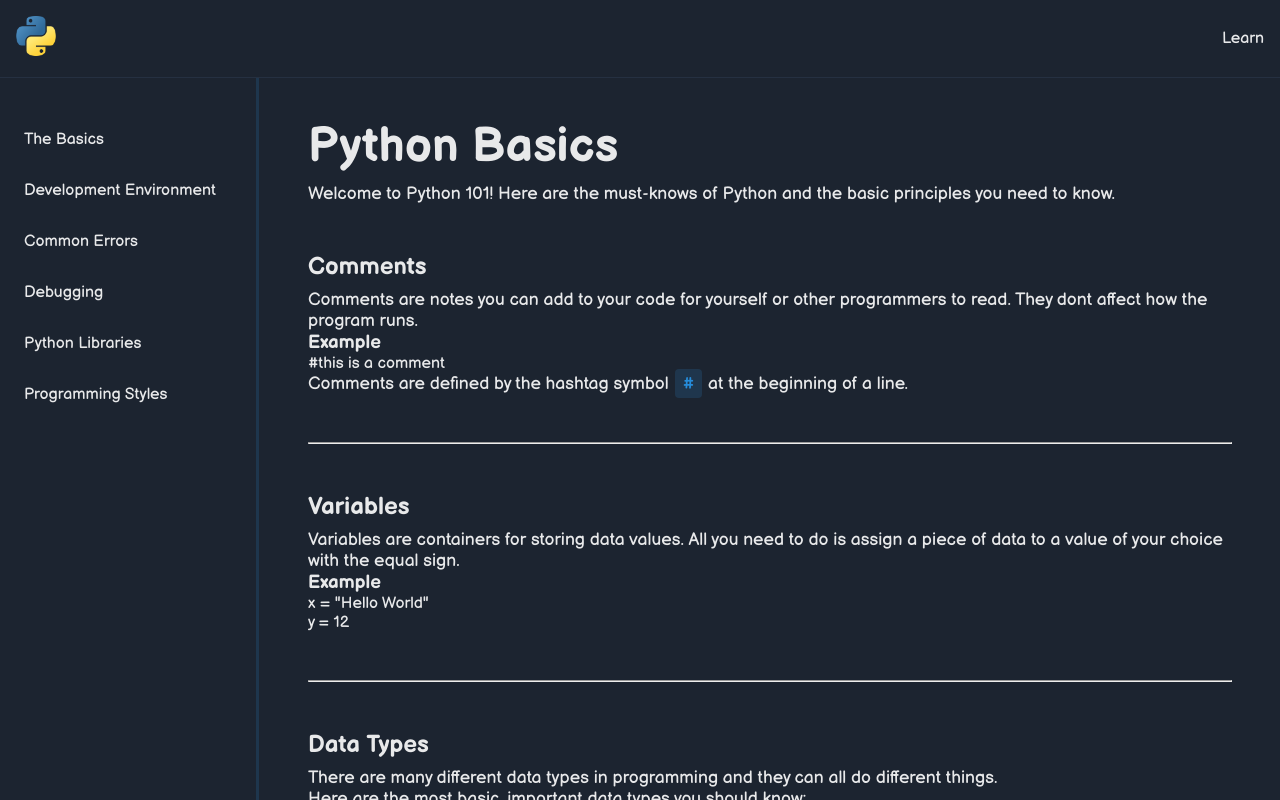
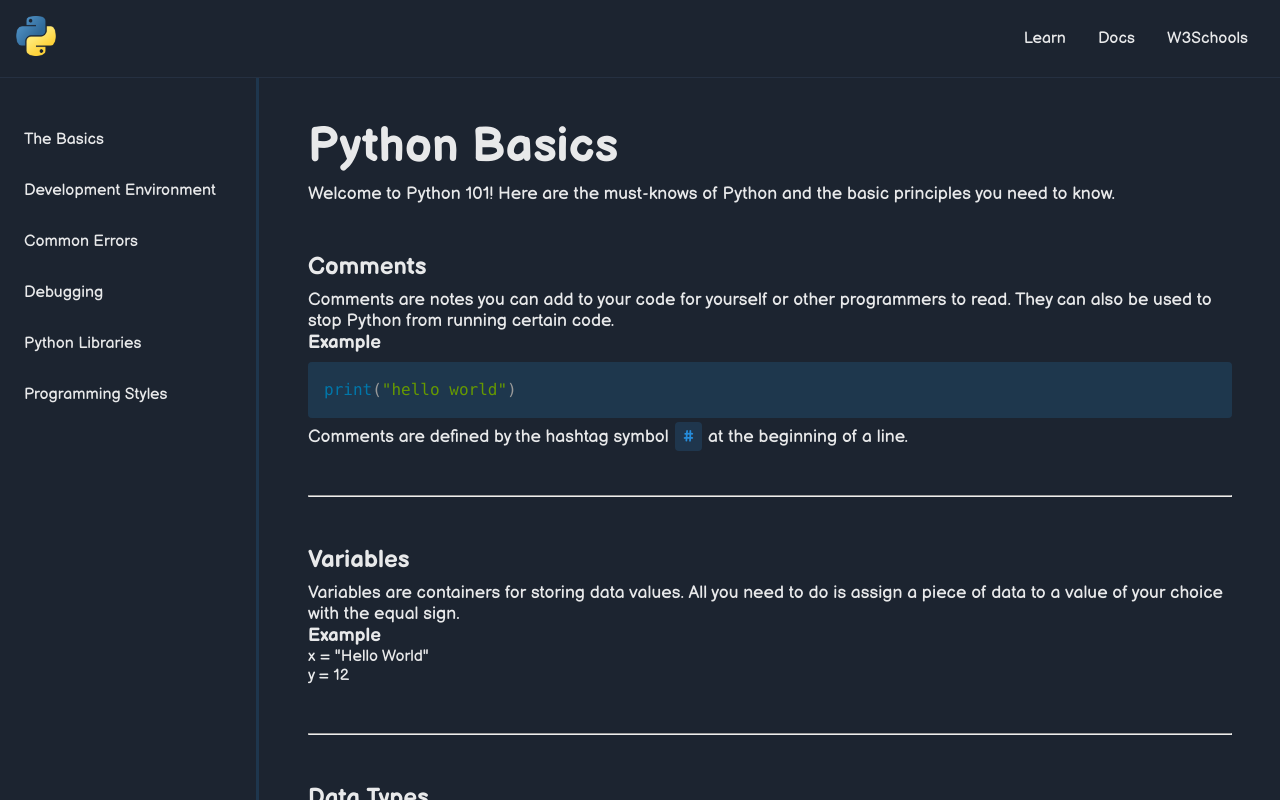
Before and after one commit to nataliadgalindo/python-wiki, a React (Vite) app: page /learn in a window 1280 px wide. Shown: the top 800 px of the page. Built offline with nearby package versions, Linux system fonts and the light colour scheme.

Commit message:
update selectors

```diff
--- a/src/components/Basics.jsx
+++ b/src/components/Basics.jsx
@@ -1,11 +1,9 @@
 import { Helmet } from "react-helmet"
 import { basics } from "../../data"
 import { NextPageBtn } from "./PageBtns"
+import { Prism as SyntaxHighlighter } from "react-syntax-highlighter"
 
-function Basics() {
-  const [{ types }, { funcs }] = basics
-
-  function SubSection({ children, title, desc }) {
+export function SubSection({ children, title, desc }) {
   return (
     <>
       <article className="subsection">
@@ -14,14 +12,30 @@
           {desc}
         </header>
 
-          <div>{children}</div>
+        <div className="subsection-content">{children}</div>
       </article>
       <hr />
     </>
   )
 }
 
-  function TableRow({ symbol, operation }) {
+export function CodeBlock({ code }) {
+  const customStyles = {
+    backgroundColor: "rgba(43, 130, 196, 0.2)",
+    borderRadius: "4px",
+  }
+
+  return (
+    <SyntaxHighlighter customStyle={customStyles} language="python">
+      {code}
+    </SyntaxHighlighter>
+  )
+}
+
+function Basics() {
+  const [{ types }, { funcs }] = basics
+
+  function OperationRow({ symbol, operation }) {
     return (
       <tr>
         <td>{symbol}</td>
@@ -50,15 +64,18 @@
           desc={
             <p>
               Comments are notes you can add to your code for yourself or other
-              programmers to read. They dont affect how the program runs.
+              programmers to read. They can also be used to stop Python from
+              running certain code.
             </p>
           }
         >
-          <div>
+          {/* <CodeBlock code={'print("hello world")'} />
+          <CodeBlock code={"# this is a comment"} /> */}
+
+          <div className="code-block">
             <h3>Example</h3>
-            <pre>
-              <code>#this is a comment</code>
-            </pre>
+
+            <CodeBlock code={'print("hello world")'} />
           </div>
 
           <p>
@@ -77,7 +94,7 @@
             </p>
           }
         >
-          <div>
+          <div className="example-block">
             <h3>Example</h3>
             <pre>
               <code>
@@ -120,7 +137,7 @@
             </p>
           }
         >
-          <div>
+          <div className="example-block">
             <h3>Example</h3>
 
             <pre>
@@ -133,7 +150,7 @@
             </p>
           </div>
 
-          <article>
+          <article className="sub-subsection">
             <header>
               <h3>Index</h3>
               <p>
@@ -149,7 +166,7 @@
               </p>
             </header>
 
-            <div>
+            <div className="example-block">
               <pre>
                 <code>
                   fruits = ["apple", "banana", "orange"]
@@ -163,7 +180,7 @@
             </div>
           </article>
 
-          <article>
+          <article className="sub-subsection">
             <header>
               <h3>Changeable</h3>
               <p>
@@ -173,7 +190,7 @@
             </header>
           </article>
 
-          <article>
+          <article className="sub-subsection">
             <header>
               <h3>Duplicates</h3>
               <p>
@@ -195,7 +212,7 @@
             </p>
           }
         >
-          <div>
+          <div className="example-block">
             <h3>Example</h3>
             <pre>
               <code>
@@ -221,7 +238,7 @@
             values can be any data type you want.
           </p>
 
-          <article>
+          <article className="sub-subsection">
             <header>
               <h3>Index</h3>
               <p>
@@ -234,7 +251,7 @@
               </p>
             </header>
 
-            <div>
+            <div className="example-block">
               <pre>
                 <code>
                   car = {"{"}
@@ -254,7 +271,7 @@
             </div>
           </article>
 
-          <article>
+          <article className="sub-subsection">
             <header>
               <h3>Changeable</h3>
               <p>
@@ -264,7 +281,7 @@
             </header>
           </article>
 
-          <article>
+          <article className="sub-subsection">
             <header>
               <h3>Duplicates</h3>
               <p>
@@ -273,7 +290,7 @@
               </p>
             </header>
 
-            <div>
+            <div className="example-block">
               <pre>
                 <code>
                   car = {"{"}
@@ -305,7 +322,7 @@
             </p>
           }
         >
-          <div>
+          <div className="example-block">
             <h3>Example</h3>
             <pre>
               <code>
@@ -324,11 +341,14 @@
               </tr>
             </thead>
             <tbody>
-              <TableRow symbol={"+"} operation={"Add"} />
-              <TableRow symbol={"-"} operation={"Subtract"} />
-              <TableRow symbol={"*"} operation={"Multiply"} />
-              <TableRow symbol={"/"} operation={"Divide"} />
-              <TableRow symbol={"**"} operation={"Power (to the power of)"} />
+              <OperationRow symbol={"+"} operation={"Add"} />
+              <OperationRow symbol={"-"} operation={"Subtract"} />
+              <OperationRow symbol={"*"} operation={"Multiply"} />
+              <OperationRow symbol={"/"} operation={"Divide"} />
+              <OperationRow
+                symbol={"**"}
+                operation={"Power (to the power of)"}
+              />
             </tbody>
           </table>
         </SubSection>
@@ -350,7 +370,7 @@
                     <strong>{name}():</strong> {desc}
                   </p>
 
-                  <div>
+                  <div className="example-block">
                     <pre>
                       <code>
                         {code.map((line, j) => {
@@ -379,8 +399,8 @@
             statements.
           </p>
 
+          <div className="example-block">
             <h3>Example</h3>
-
             <pre>
               <code>
                 a = 24
@@ -393,6 +413,7 @@
                 {'  print("b is greater than a")'}
               </code>
             </pre>
+          </div>
 
           <p>
             On the first line of the if statement, we check if the value of
@@ -401,7 +422,7 @@
             the printed message.
           </p>
 
-          <article>
+          <article className="sub-subsection">
             <header>
               <h3>Elif and Else</h3>
               <p>
@@ -485,6 +506,7 @@
             In Python, they are defined with the<code>def</code>keyword.
           </p>
 
+          <div className="example-block">
             <h3>Example</h3>
 
             <pre>
@@ -494,12 +516,14 @@
                 {'  print("Hello, world! I was printed from a function")'}
               </code>
             </pre>
+          </div>
 
           <p>
             In order to call it and run the code within, you just use the
             function name and attach the parenthesis.
           </p>
 
+          <div className="example-block">
             <pre>
               <code>
                 def my_function():
@@ -510,8 +534,9 @@
                 <strong>my_function()</strong>
               </code>
             </pre>
+          </div>
 
-          <article>
+          <article className="sub-subsection">
             <header>
               <h3>Arguments and Parameters</h3>
               <p>
@@ -520,19 +545,20 @@
               </p>
             </header>
 
-            <div>
             <br />
+
             <p>
-                A <i>parameter</i> is a variable set inside the parenthesis of
-                the function when you define it. You can have as many as you
-                want, as long as they're separated by a comma.
+              A <i>parameter</i> is a variable set inside the parenthesis of the
+              function when you define it. You can have as many as you want, as
+              long as they're separated by a comma.
             </p>
             <br />
             <p>
-                An <i>argument</i> is the value that is sent back to the
-                function when you call it, also set in the parenthesis.
+              An <i>argument</i> is the value that is sent back to the function
+              when you call it, also set in the parenthesis.
             </p>
 
+            <div className="example-block">
               <pre>
                 <code>
                   def my_function(fname, lname):
@@ -545,15 +571,15 @@
                   my_function("John", "Doe")
                 </code>
               </pre>
+            </div>
 
             <p>
               When the function is defined, two parameters are set,
-                <code>fname</code>and<code>lname</code>. When it's called, the
-                two corresponding arguments,<code>"John"</code>and
+              <code>fname</code>and<code>lname</code>. When it's called, the two
+              corresponding arguments,<code>"John"</code>and
               <code>"Doe"</code>, are sent back and will replace the variables
               in the print statements.
             </p>
-            </div>
           </article>
         </SubSection>
 
@@ -571,7 +597,7 @@
             statements.
           </p>
 
-          <article>
+          <article className="sub-subsection">
             <header>
               <h3>Scope</h3>
               <p>
@@ -591,6 +617,7 @@
                 variable inside a function, it belongs to the local scope of
                 that function, meaning you can't use it anywhere else except
                 there.
+                <div className="example-block">
                   <pre>
                     <code>
                       def my_function():
@@ -598,6 +625,7 @@
                       {"  x = 10"}
                     </code>
                   </pre>
+                </div>
               </li>
               <br />
               <li>
@@ -608,6 +636,7 @@
                 from anywhere in your code. When you create a variable or
                 function outside of any function or anywhere in a local scope,
                 it's in the global scope.
+                <div className="example-block">
                   <pre>
                     <code>
                       x = 30 # This is in the global scope
@@ -626,6 +655,7 @@
                       print(x) # This will print the global x, which is 30
                     </code>
                   </pre>
+                </div>
               </li>
             </ol>
           </article>
@@ -637,7 +667,7 @@
             <p>Python supports for and while loops for repetitive tasks.</p>
           }
         >
-          <article>
+          <article className="sub-subsection">
             <header>
               <h3>For Loops</h3>
               <p>
@@ -646,7 +676,7 @@
               </p>
             </header>
 
-            <div>
+            <div className="example-block">
               <pre>
                 <code>
                   fruits = ["apple", "banana", "orange"]
@@ -657,24 +687,24 @@
                   {"  print(f)"}
                 </code>
               </pre>
+            </div>
 
             <p>
-                In for loops, you define a temporary variable to each item in
-                the iterable (in this case, a list), and run some code to it.
-                The loop will literally loop through the structure and execute
-                the specified code to every item.
+              In for loops, you define a temporary variable to each item in the
+              iterable (in this case, a list), and run some code to it. The loop
+              will literally loop through the structure and execute the
+              specified code to every item.
             </p>
             <p>
               On the first line, we declare a variable<code>fruits</code>to a
               list of fruits. When we begin writing the for loop, we set the
               variable<code>f</code>that'll temporarily assign itself to the
-                value of the current item until the code to it executes, the
-                item gets printed, and moves on the next item.
+              value of the current item until the code to it executes, the item
+              gets printed, and moves on the next item.
             </p>
-            </div>
           </article>
 
-          <article>
+          <article className="sub-subsection">
             <header>
               <h3>While Loops</h3>
               <p>
@@ -683,7 +713,7 @@
               </p>
             </header>
 
-            <div>
+            <div className="example-block">
               <pre>
                 <code>
                   i = 1
@@ -696,6 +726,7 @@
                   {"  i += 1"}
                 </code>
               </pre>
+            </div>
 
             <p>Once the condition becomes false, the loop will end.</p>
             <p>
@@ -703,7 +734,6 @@
               increments it (increases the value), the loop would continue
               forever and cause the program to crash.
             </p>
-            </div>
           </article>
         </SubSection>
       </div>
--- a/src/components/DevEnv.jsx
+++ b/src/components/DevEnv.jsx
@@ -1,6 +1,7 @@
 import { Helmet } from "react-helmet"
 import { ide, compiler } from "../../data"
 import { NextPageBtn, LastPageBtn } from "./PageBtns"
+import { SubSection } from "./Basics"
 
 function DevEnv() {
   return (
@@ -12,6 +13,8 @@
       <header id="section-header">
         <h1>Development Environment</h1>
       </header>
+
+      <SubSection></SubSection>
 
       <div className="subsection devenv">
         <header className="subsection-header">
@@ -33,7 +36,6 @@
                   <h3>{title}</h3>
                   <p>{desc}</p>
                 </article>
-
                 <hr />
               </div>
             )
--- a/src/components/MainLayout.jsx
+++ b/src/components/MainLayout.jsx
@@ -7,7 +7,19 @@
         <NavLink className="logo" to="/">
           <img src="/logo.png" alt="" />
         </NavLink>
-        <NavLink to="learn">Learn</NavLink>
+
+        <div className="side-links">
+          <NavLink to="learn">Learn</NavLink>
+          <a href="https://docs.python.org/3/" target="_blank">
+            Docs
+          </a>
+          <a
+            href="https://www.w3schools.com/python/python_intro.asp"
+            target="_blank"
+          >
+            W3Schools
+          </a>
+        </div>
       </nav>
 
       <Outlet />
--- a/src/components/PageBtns.jsx
+++ b/src/components/PageBtns.jsx
@@ -11,7 +11,8 @@
         <p>NEXT</p>
         <span>{name}</span>
       </div>
-      <p>{">"}</p>
+
+      <img src="/assets/images/arrow-right.svg" alt="" />
     </NavLink>
   )
 }
@@ -19,7 +20,8 @@
 export function LastPageBtn({ name, page }) {
   return (
     <NavLink to={page} onClick={scrollToTop} className="last-page-btn page-btn">
-      <p>{"<"}</p>
+      <img src="/assets/images/arrow-left.svg" alt="" />
+
       <div>
         <p>PREVIOUS</p>
         <span>{name}</span>
```
Lines whose indentation alone changed are shown as unchanged.
